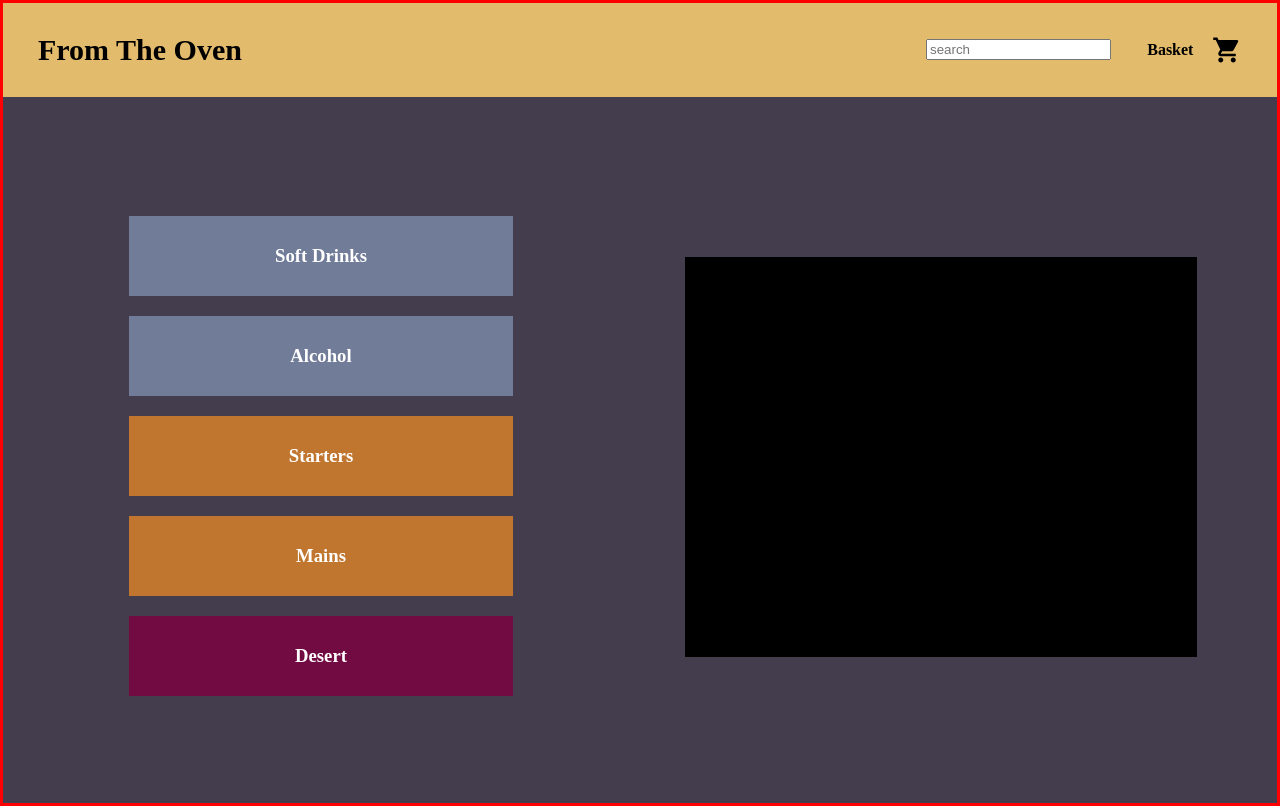
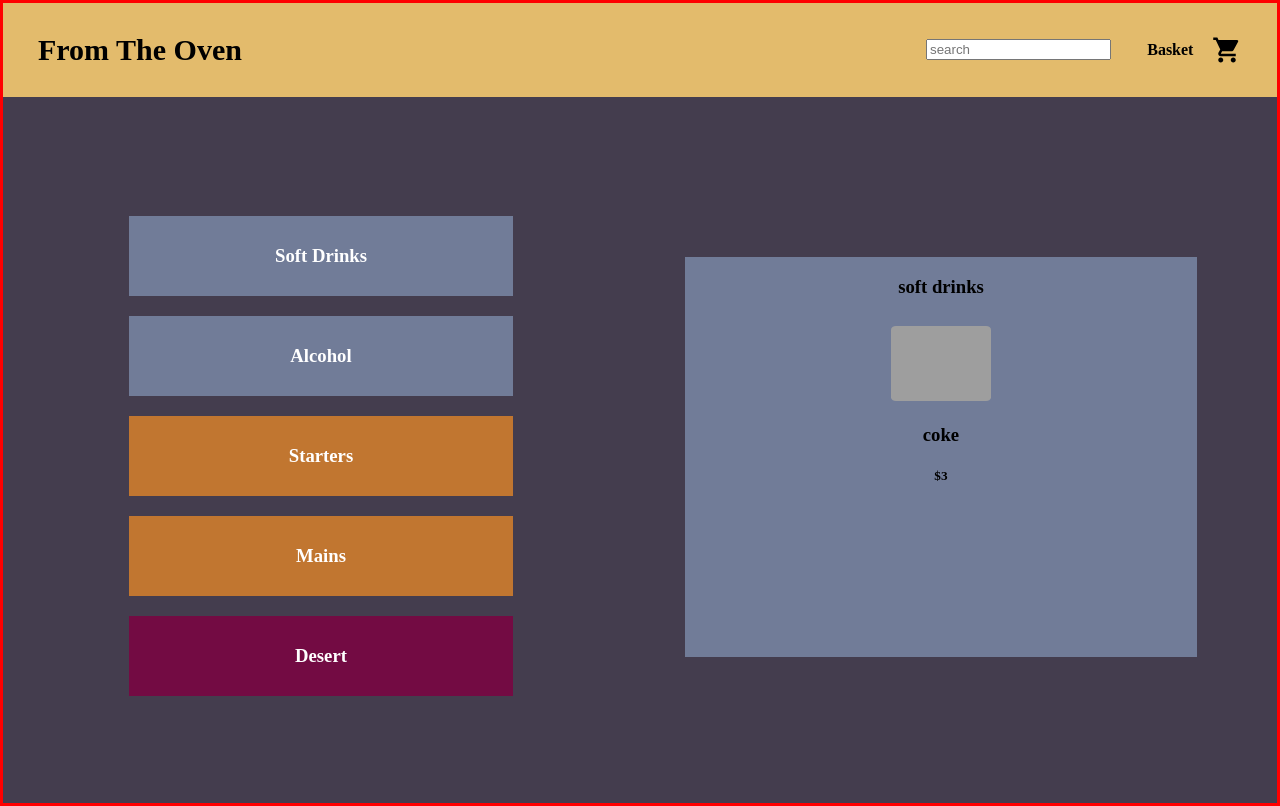
Before and after one commit to gentjanaD/From-The-Oven, a React (Create React App) app: page / in a window 1280 px wide. Both pictures are taken after a click on the tab "Soft Drinks". Built offline with nearby package versions, Linux system fonts and the light colour scheme; grey boxes are pictures that could not be loaded; a web font is replaced by a local one.

Commit message:
updated data types & added item content to singleItem

```diff
--- a/src/assets/menuData.ts
+++ b/src/assets/menuData.ts
@@ -5,8 +5,9 @@ export const menuData = [
     dietaries: ["vg"],
     category: "alcohol",
     featured: false,
+    price: 10,
     image:
-      "https://images.pexels.com/photos/8473211/pexels-photo-8473211.jpeg?auto=compress&cs=tinysrgb&dpr=2&w=500",
+      "https://images.pexels.com/photos/8473211/pexels-photo-8473211.jpeg?auto=compress&cs=tinysrgb&dpr=2&w=300",
   },
   {
     id: 35,
@@ -14,6 +15,7 @@ export const menuData = [
     dietaries: ["vg"],
     category: "alcohol",
     featured: false,
+    price: 16,
     image:
       "https://images.pexels.com/photos/128242/pexels-photo-128242.jpeg?auto=compress&cs=tinysrgb&dpr=2&h=750&w=1260",
   },
@@ -23,6 +25,7 @@ export const menuData = [
     dietaries: ["ve"],
     category: "alcohol",
     featured: false,
+    price: 14,
     image:
       "https://images.pexels.com/photos/1123260/pexels-photo-1123260.jpeg?auto=compress&cs=tinysrgb&dpr=2&h=750&w=1260",
   },
@@ -32,6 +35,7 @@ export const menuData = [
     dietaries: ["ve"],
     category: "soft",
     featured: false,
+    price: 3,
     image:
       "https://images.pexels.com/photos/4389667/pexels-photo-4389667.jpeg?auto=compress&cs=tinysrgb&dpr=2&h=750&w=1260",
   },
@@ -41,6 +45,7 @@ export const menuData = [
     dietaries: ["df"],
     category: "main",
     featured: false,
+    price: 20,
     image:
       "https://images.pexels.com/photos/1352274/pexels-photo-1352274.jpeg?auto=compress&cs=tinysrgb&dpr=2&h=750&w=1260",
   },
@@ -50,6 +55,7 @@ export const menuData = [
     dietaries: ["gf,df"],
     category: "main",
     featured: false,
+    price: 16,
     image:
       "https://images.pexels.com/photos/5916/food-salad-healthy-colorful.jpg?auto=compress&cs=tinysrgb&dpr=2&h=750&w=1260",
   },
@@ -59,6 +65,7 @@ export const menuData = [
     dietaries: ["df"],
     category: "main",
     featured: true,
+    price: 26,
     image:
       "https://images.pexels.com/photos/3791089/pexels-photo-3791089.jpeg?auto=compress&cs=tinysrgb&dpr=2&h=750&w=1260",
   },
@@ -68,6 +75,7 @@ export const menuData = [
     dietaries: ["df"],
     category: "starter",
     featured: false,
+    price: 6,
     image:
       "https://images.pexels.com/photos/2067621/pexels-photo-2067621.jpeg?auto=compress&cs=tinysrgb&dpr=2&h=750&w=1260",
   },
@@ -77,6 +85,7 @@ export const menuData = [
     dietaries: [],
     category: "desert",
     featured: false,
+    price: 6,
     image:
       "https://images.pexels.com/photos/4421615/pexels-photo-4421615.jpeg?auto=compress&cs=tinysrgb&dpr=2&h=750&w=1260",
   },
@@ -86,6 +95,7 @@ export const menuData = [
     dietaries: ["v", "ve", "gf", "df"],
     category: "desert",
     featured: true,
+    price: 5,
     image:
       "https://images.pexels.com/photos/697571/pexels-photo-697571.jpeg?auto=compress&cs=tinysrgb&dpr=2&w=500",
   },
--- a/src/components/menuCat/MenuCat.tsx
+++ b/src/components/menuCat/MenuCat.tsx
@@ -84,9 +84,10 @@ export default function MenuCat() {
           </TabList>
           <div className="panels">
             <TabPanel>
-              <img src={ovenImg} alt="ovenImg" width="100%" />
+              <img id="ovenImg" src={ovenImg} alt="ovenImg" width="100%" />
             </TabPanel>
             <TabPanel className="soft panel">
+              <h3>soft drinks</h3>
               {softDrinks.map((item, index) => (
                 <div className="soft_content">
                   <SingleItem key={index} item={item} />
@@ -94,6 +95,7 @@ export default function MenuCat() {
               ))}
             </TabPanel>
             <TabPanel className="alcohol panel">
+              <h3>alcohol</h3>
               {alcohol.map((item, index) => (
                 <div className="soft_content">
                   <SingleItem key={index} item={item} />
@@ -101,6 +103,7 @@ export default function MenuCat() {
               ))}
             </TabPanel>
             <TabPanel className="starter panel">
+              <h3>starters</h3>
               {starters.map((item, index) => (
                 <div className="soft_content">
                   <SingleItem key={index} item={item} />
@@ -108,6 +111,7 @@ export default function MenuCat() {
               ))}
             </TabPanel>
             <TabPanel className="mains panel">
+              <h3>mains</h3>
               {mains.map((item, index) => (
                 <div className="soft_content">
                   <SingleItem key={index} item={item} />
@@ -115,6 +119,7 @@ export default function MenuCat() {
               ))}
             </TabPanel>
             <TabPanel className="deserts panel">
+              <h3>deserts</h3>
               {deserts.map((item, index) => (
                 <div className="soft_content">
                   <SingleItem key={index} item={item} />
--- a/src/components/menuCat/MenuCatWrapper.ts
+++ b/src/components/menuCat/MenuCatWrapper.ts
@@ -41,11 +41,11 @@ const MenuCatWrapper = styled.div`
       }
     }
     .panels {
-      background-color: black;
+      background-color: rgba(113, 124, 152, 100);
       width: 40vw;
       height: 50vh;
-      img {
-        min-height: 50vh;
+      #ovenImg {
+        height: 50vh;
       }
     }
   }
--- /dev/null
+++ b/src/components/singleItem/SIngleItemWrapper.ts
@@ -0,0 +1,15 @@
+import styled from "styled-components";
+const SingleItemWrapper = styled.div`
+  display: flex;
+  flex-direction: column;
+  padding: 10px;
+  .itemContent {
+    /* display: flex; */
+    justify-content: space-around;
+  }
+  img {
+    border-radius: 5%;
+  }
+`;
+
+export default SingleItemWrapper;
--- a/src/components/singleItem/SingleItem.tsx
+++ b/src/components/singleItem/SingleItem.tsx
@@ -1,5 +1,6 @@
 import React from "react";
 import { Item } from "../../types/menuTypes";
+import SingleItemWrapper from "./SIngleItemWrapper";
 // import { menuData } from "../../assets/menuData";
 
 interface SingleItemProps {
@@ -8,5 +9,14 @@ interface SingleItemProps {
 export default function SingleItem({ item }: SingleItemProps) {
   console.log(item);
 
-  return <div>singleItem {item.name}</div>;
+  return (
+    <SingleItemWrapper>
+      <div className="itemContent">
+        <img src={item.image} width="100" height="auto" />
+        <h3> {item.name}</h3>
+        <h5>${item.price}</h5>
+        <p></p>
+      </div>
+    </SingleItemWrapper>
+  );
 }
--- a/src/types/menuTypes.ts
+++ b/src/types/menuTypes.ts
@@ -5,4 +5,5 @@ export type Item = {
   featured: boolean;
   image: string;
   category: string;
+  price: number;
 };
```
